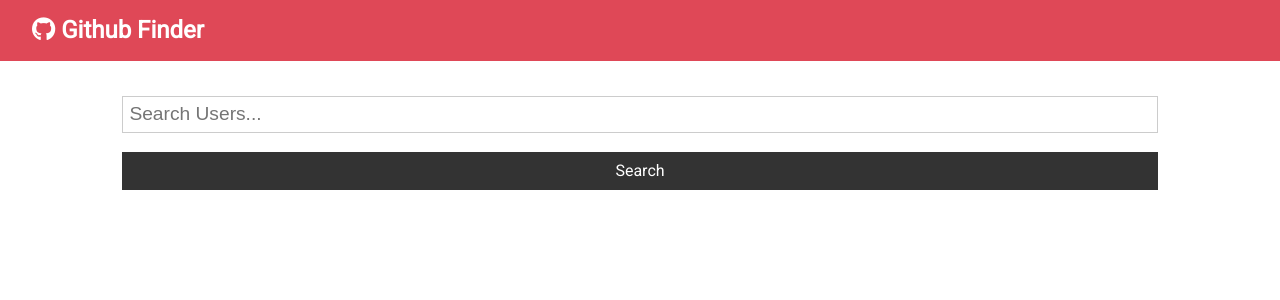
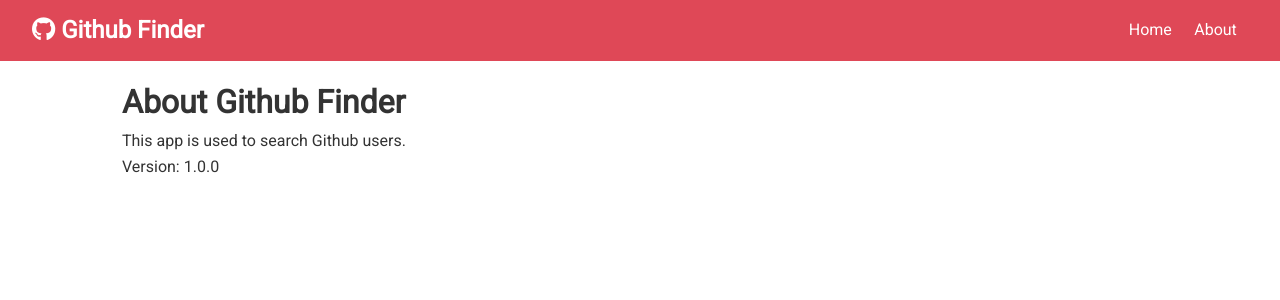
Before and after one commit to thisiselaine/github-finder, a React (Create React App) app: page /about in a window 1280 px wide. Shown: the top 300 px of the page. Built offline with nearby package versions, Linux system fonts and the light colour scheme.

Commit message:
Added an about page, used react router dom for links on navbar

```diff
--- a/package.json
+++ b/package.json
@@ -9,6 +9,7 @@
     "axios": "^0.21.1",
     "react": "^17.0.2",
     "react-dom": "^17.0.2",
+    "react-router-dom": "^5.2.0",
     "react-scripts": "4.0.3",
     "web-vitals": "^1.1.2"
   },
--- a/src/App.js
+++ b/src/App.js
@@ -1,8 +1,10 @@
-import React, { Component } from 'react';
+import React, { Component, Fragment } from 'react';
+import { BrowserRouter as Router, Switch, Route } from 'react-router-dom';
 import { Navbar } from './components/layout/Navbar';
 import Users from './components/users/Users';
 import Search from './components/users/Search';
 import Alert from './components/layout/Alert';
+import About from './components/pages/About';
 import axios from 'axios';
 import './App.css';
 
@@ -52,10 +54,17 @@
   render() {
     const { users, loading } = this.state;
     return (
+      <Router>
         <div className='App'>
           <Navbar />
           <div className='container'>
             <Alert alert={this.state.alert} />
+            <Switch>
+              <Route
+                exact
+                path='/'
+                render={(props) => (
+                  <Fragment>
                     <Search
                       searchUsers={this.searchUsers}
                       clearUsers={this.clearUsers}
@@ -63,8 +72,14 @@
                       setAlert={this.setAlert}
                     />
                     <Users loading={loading} users={users} />
+                  </Fragment>
+                )}
+              />
+              <Route exact path='/about' component={About} />
+            </Switch>
           </div>
         </div>
+      </Router>
     );
   }
 }
--- a/src/components/layout/Navbar.js
+++ b/src/components/layout/Navbar.js
@@ -1,5 +1,6 @@
 import React from 'react';
 import PropTypes from 'prop-types';
+import { Link } from 'react-router-dom';
 
 export const Navbar = ({ icon, title }) => {
   return (
@@ -7,6 +8,14 @@
       <h1>
         <i className={icon} /> {title}
       </h1>
+      <ul>
+        <li>
+          <Link to='/'>Home</Link>
+        </li>
+        <li>
+          <Link to='/about'>About</Link>
+        </li>
+      </ul>
     </nav>
   );
 };
--- /dev/null
+++ b/src/components/pages/About.js
@@ -0,0 +1,13 @@
+import React, { Fragment } from 'react';
+
+const About = () => {
+  return (
+    <Fragment>
+      <h1>About Github Finder</h1>
+      <p>This app is used to search Github users.</p>
+      <p>Version: 1.0.0</p>
+    </Fragment>
+  );
+};
+
+export default About;
--- a/src/components/users/Search.js
+++ b/src/components/users/Search.js
@@ -10,6 +10,7 @@
     searchUsers: PropTypes.func.isRequired,
     clearUsers: PropTypes.func.isRequired,
     showClear: PropTypes.bool.isRequired,
+    setAlert: PropTypes.func.isRequired,
   };
 
   onSubmit = (e) => {
```
Also changed, not shown: 1 other file (tests, documents, lock files or other folders). Lines whose indentation alone changed are shown as unchanged.
